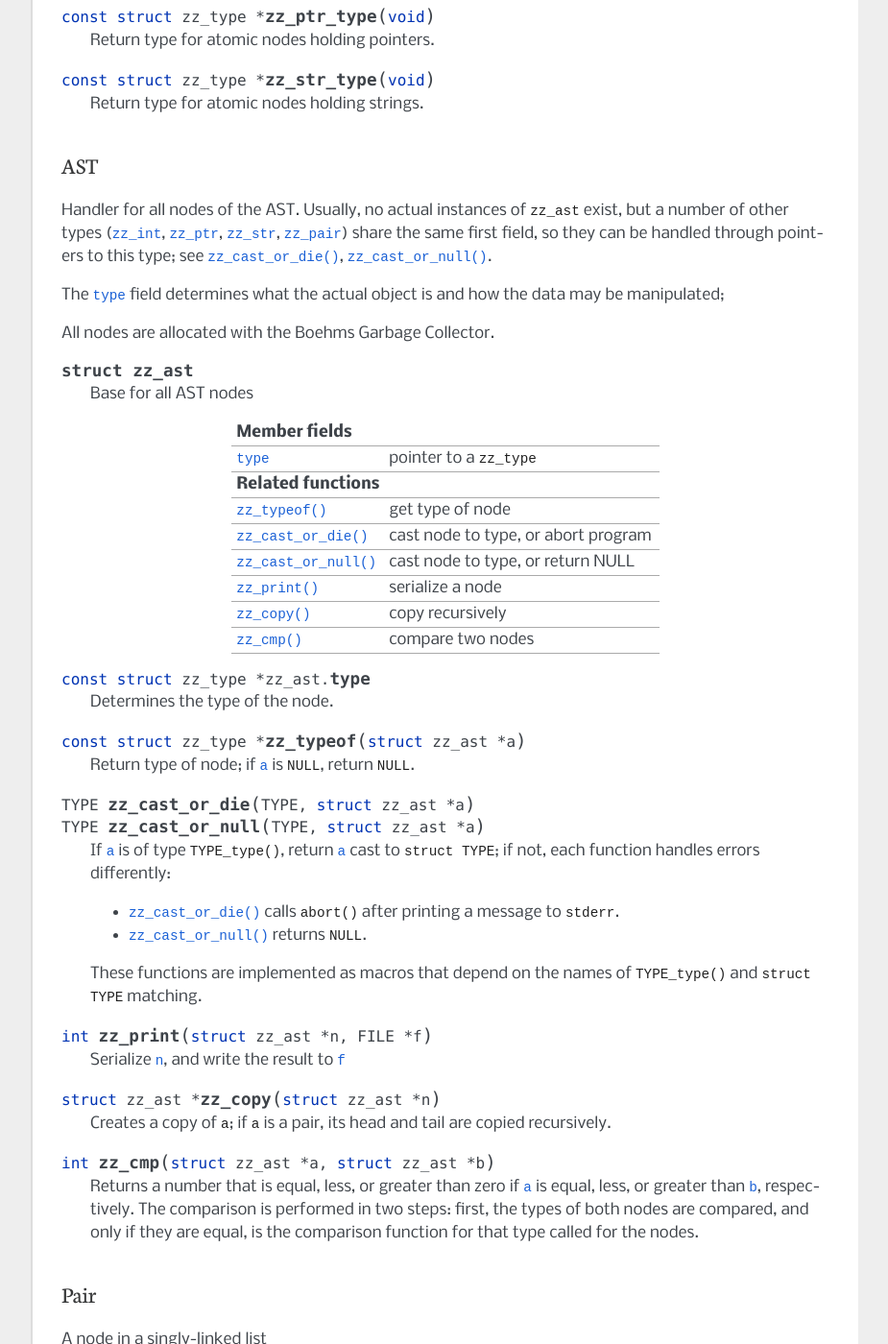
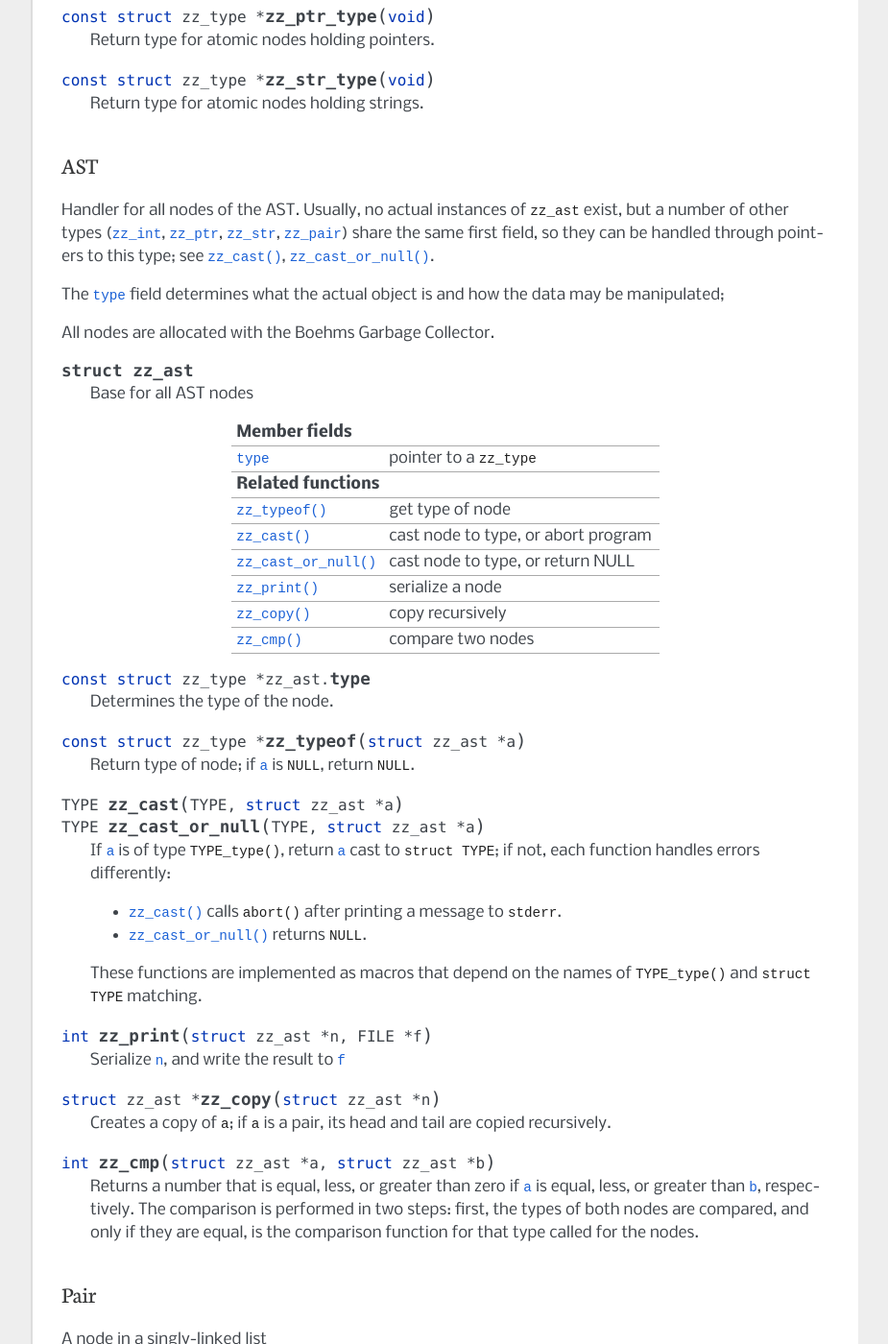
Before and after one commit to quirkyquixote/zebu2, a Sphinx documentation site: the page built from doc/apidoc.rst, in a window 1280 px wide and 1400 px high, scrolled down 990 px. Shown: the whole window at 96% size, without its empty margins (198-1123 px from the left). Built offline with Sphinx 7.4.7, drawn with Linux system fonts in a browser that asks for light colours.

Commit message:
zz_cast_or_die() renamed zz_cast()

```diff
--- a/doc/apidoc.rst
+++ b/doc/apidoc.rst
@@ -70,7 +70,7 @@ AST
 Handler for all nodes of the AST. Usually, no actual instances of
 :type:`zz_ast` exist, but a number of other types (:type:`zz_int`,
 :type:`zz_ptr`, :type:`zz_str`, :type:`zz_pair`) share the same first field, so
-they can be handled through pointers to this type; see :func:`zz_cast_or_die()`,
+they can be handled through pointers to this type; see :func:`zz_cast()`,
 :func:`zz_cast_or_null()`.
 
 The :member:`~zz_ast.type` field determines what the actual object is and how
@@ -90,7 +90,7 @@ All nodes are allocated with the Boehms Garbage Collector.
 **Related functions**
 ---------------------------------------------------------------------------
 :func:`zz_typeof()`          get type of node
-:func:`zz_cast_or_die()`     cast node to type, or abort program
+:func:`zz_cast()`            cast node to type, or abort program
 :func:`zz_cast_or_null()`    cast node to type, or return NULL
 :func:`zz_print()`           serialize a node
 :func:`zz_copy()`            copy recursively
@@ -105,13 +105,13 @@ All nodes are allocated with the Boehms Garbage Collector.
 
    Return type of node; if :data:`a` is :data:`NULL`, return :data:`NULL`.
 
-.. function:: TYPE zz_cast_or_die(TYPE, struct zz_ast* a)
+.. function:: TYPE zz_cast(TYPE, struct zz_ast* a)
               TYPE zz_cast_or_null(TYPE, struct zz_ast* a)
 
    If :data:`a` is of type :func:`TYPE_type()`, return :data:`a` cast to
    :type:`struct TYPE`; if not, each function handles errors differently:
 
-   - :func:`zz_cast_or_die()` calls :func:`abort()` after printing a message to
+   - :func:`zz_cast()` calls :func:`abort()` after printing a message to
      :data:`stderr`.
 
    - :func:`zz_cast_or_null()` returns :data:`NULL`.
```
Also changed, not shown: 8 other files.
